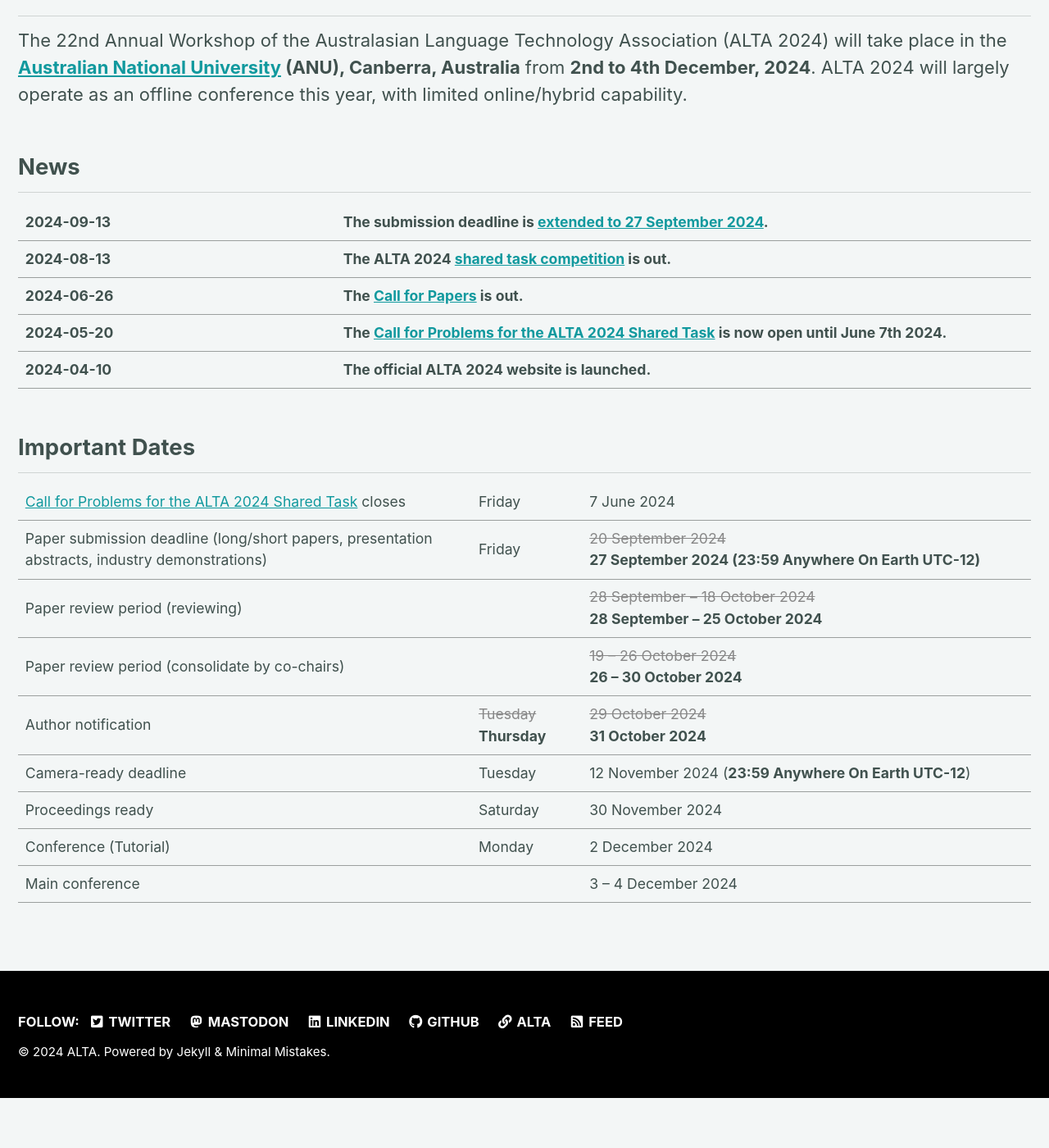
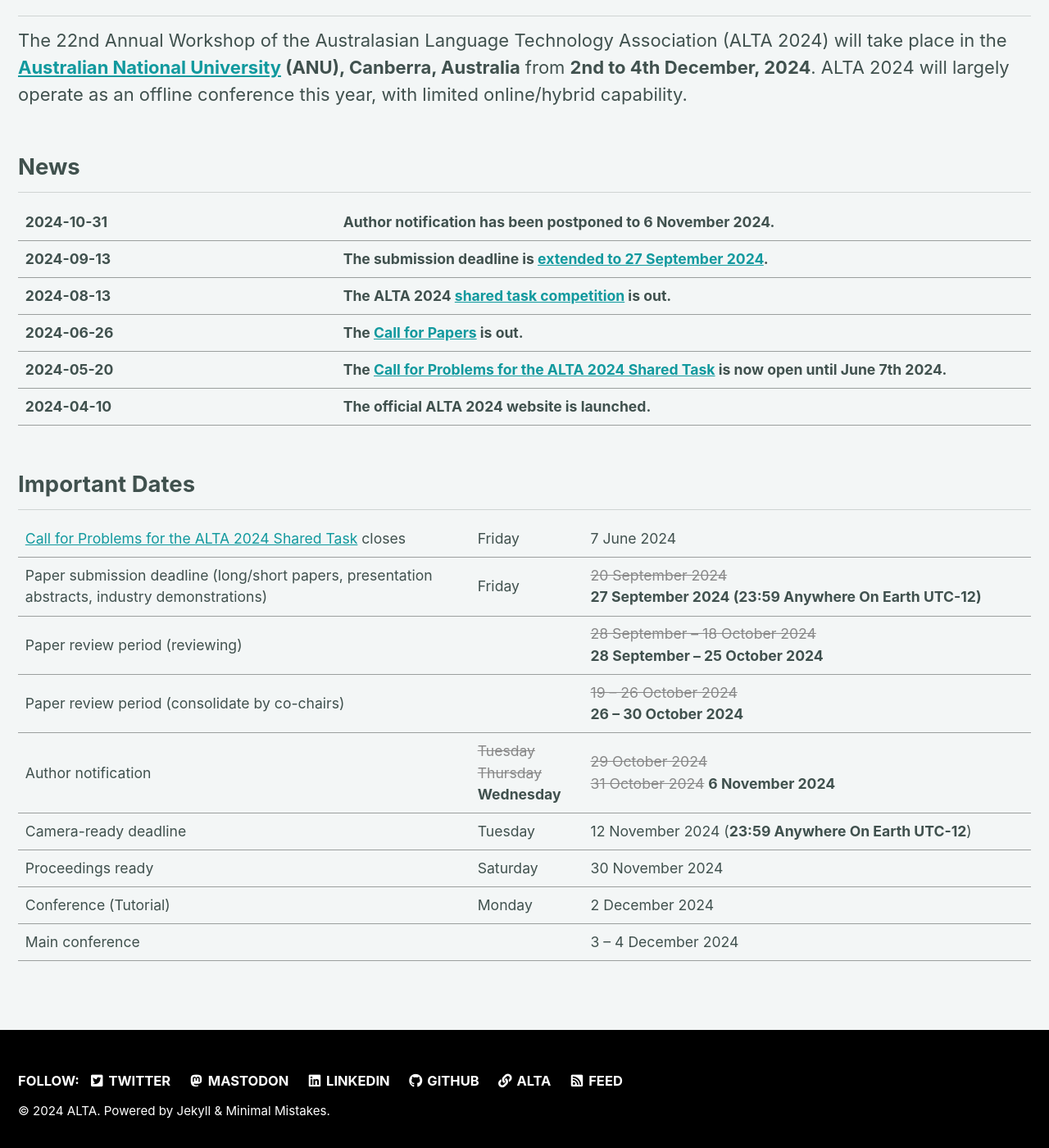
Before and after one commit to jkkummerfeld/alta2025, a Jekyll site: the page built from _pages/home.md, in a window 1280 px wide and 1400 px high, scrolled down 611 px. Shown: the whole window at 82% size. Built offline with Jekyll 4.4.1, drawn with Linux system fonts in a browser that asks for light colours; cached includes are drawn as plain includes; before the commit the page ends 1950 px from its top, so only the background shows below that.

Commit message:
Update author notification date

```diff
--- a/_pages/home.md
+++ b/_pages/home.md
@@ -18,10 +18,11 @@ The 22nd Annual Workshop of the Australasian Language Technology Association (AL
 .news-table tr td:nth-child(1) {font-weight: bold; width: 25em; }
 .news-table tr td:nth-child(2) {font-weight: bold; width: 55em; }
 </style>
-| 2024-09-13 | The submission deadline is [extended to 27 September 2024](/calls/papers). |
-| 2024-08-13 | The ALTA 2024 [shared task competition](https://www.alta.asn.au/events/sharedtask2024/) is out. |
+| 2024-10-31 | Author notification has been postponed to 6 November 2024.
+| 2024-09-13 | The submission deadline is [extended to 27 September 2024](/calls/papers).
+| 2024-08-13 | The ALTA 2024 [shared task competition](https://www.alta.asn.au/events/sharedtask2024/) is out.
 | 2024-06-26 | The [Call for Papers](/calls/papers) is out. |
-| 2024-05-20 | The [Call for Problems for the ALTA 2024 Shared Task](/calls/shared_task) is now open until June 7th 2024.|
+| 2024-05-20 | The [Call for Problems for the ALTA 2024 Shared Task](/calls/shared_task) is now open until June 7th 2024.
 | 2024-04-10 | The official ALTA 2024 website is launched.
 {: .news-table}
 
@@ -39,7 +40,7 @@ The 22nd Annual Workshop of the Australasian Language Technology Association (AL
 | Paper submission deadline (long/short papers, presentation abstracts, industry demonstrations) | Friday | <del>20 September 2024</del> <br> **27 September 2024 (23:59 Anywhere On Earth UTC-12)**
 | Paper review period (reviewing) | | <del>28 September -- 18 October 2024</del> <br> **28 September -- 25 October 2024**
 | Paper review period (consolidate by co-chairs) | | <del>19 -- 26 October 2024</del> <br> **26 -- 30 October 2024**
-| Author notification | <del>Tuesday</del> **Thursday** | <del>29 October 2024</del> <br> **31 October 2024**
+| Author notification | <del>Tuesday</del> <del>Thursday</del> **Wednesday** | <del>29 October 2024</del> <br> <del>31 October 2024</del> **6 November 2024**
 | Camera-ready deadline | Tuesday | 12 November 2024 (**23:59 Anywhere On Earth UTC-12**)
 | Proceedings ready | Saturday | 30 November 2024
 | Conference (Tutorial) | Monday | 2 December 2024
```
